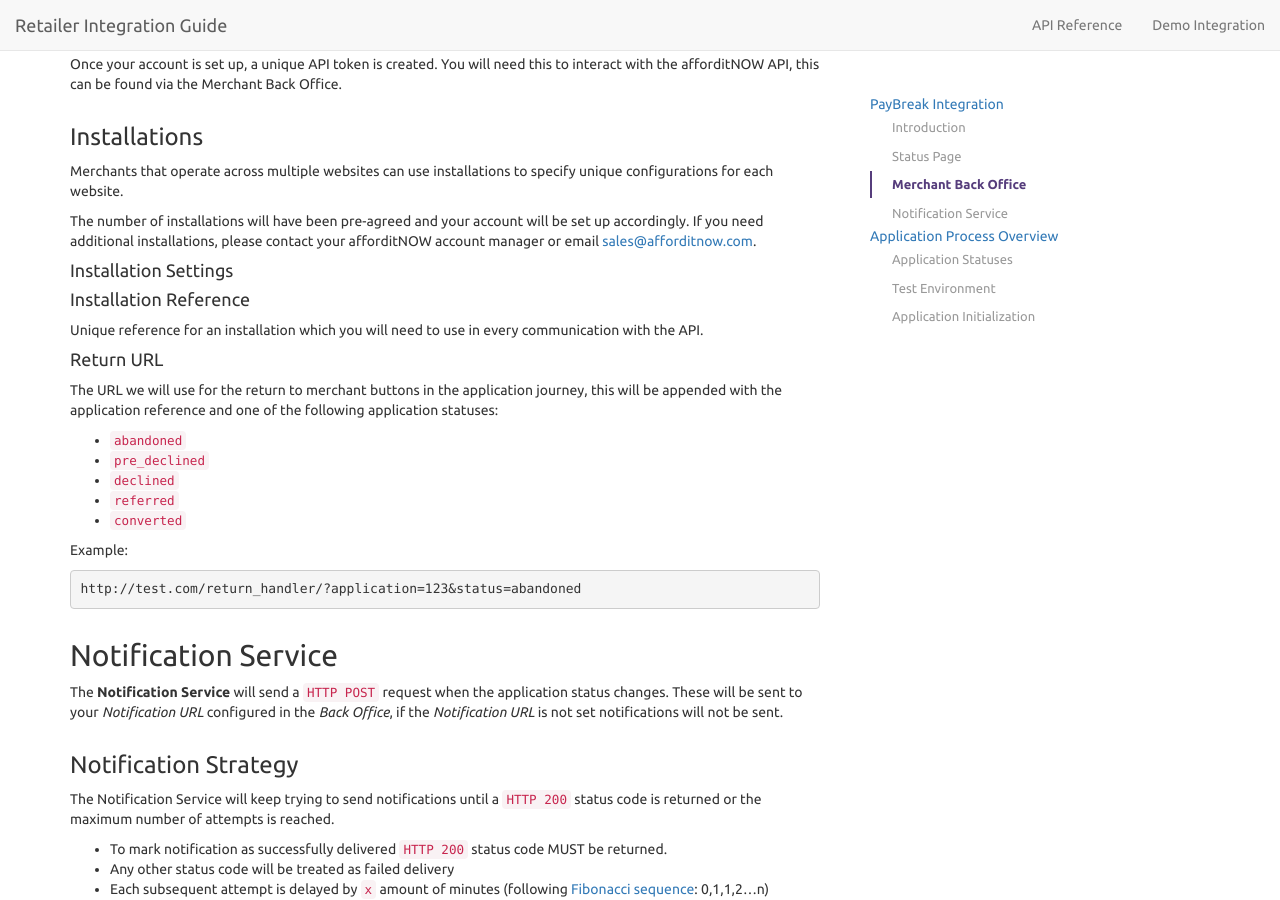
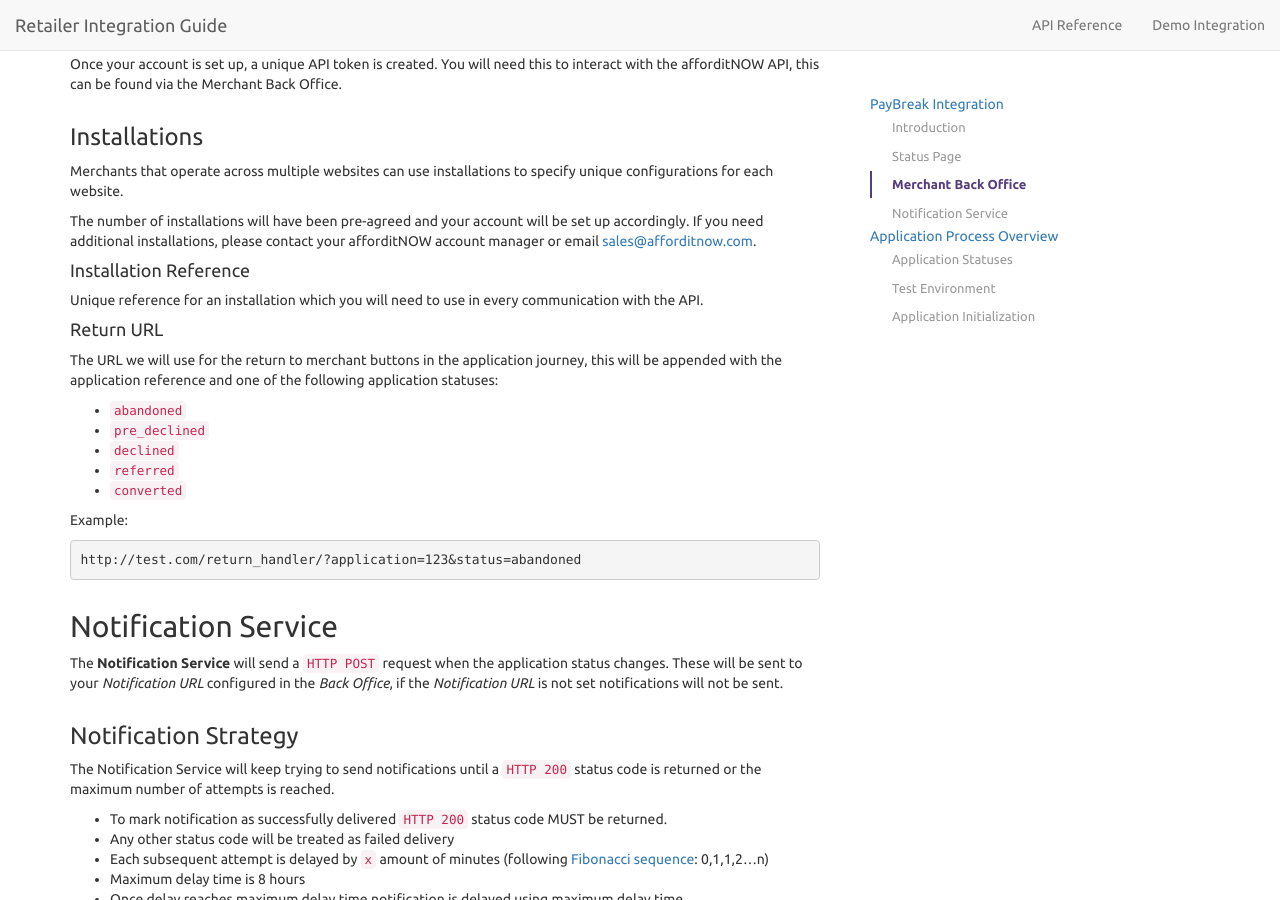
Before and after one commit to PayBreak/retailer-integration-guide, a Jekyll site: the page built from index.md, in a window 1280 px wide and 900 px high, scrolled down 2677 px. Built offline with Jekyll 4.4.1, drawn with Linux system fonts in a browser that asks for light colours; nearby versions of some CDN libraries; Markdown is read by kramdown in place of the engine named in the settings; our own code applies the rules of GitHub Pages for plain Markdown files.

Commit message:
Remove empty Installation Settings section

```diff
--- a/index.md
+++ b/index.md
@@ -153,8 +153,6 @@ The number of installations will have been pre-agreed and your account will be
 set up accordingly. If you need additional installations, please contact your
 {{ site.data.globals.brandname }} account manager or email
 [sales@afforditnow.com](mailto:sales@afforditnow.com).
-
-#### Installation Settings
 
 #### Installation Reference
 
```
